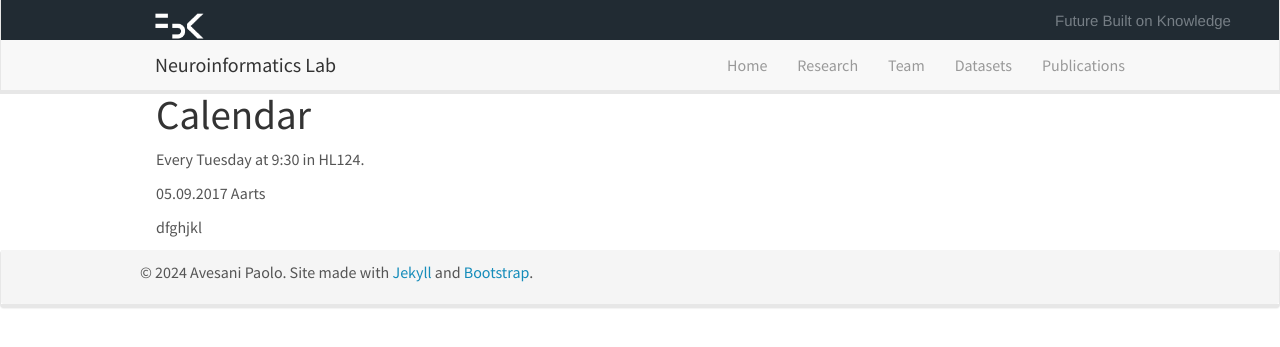
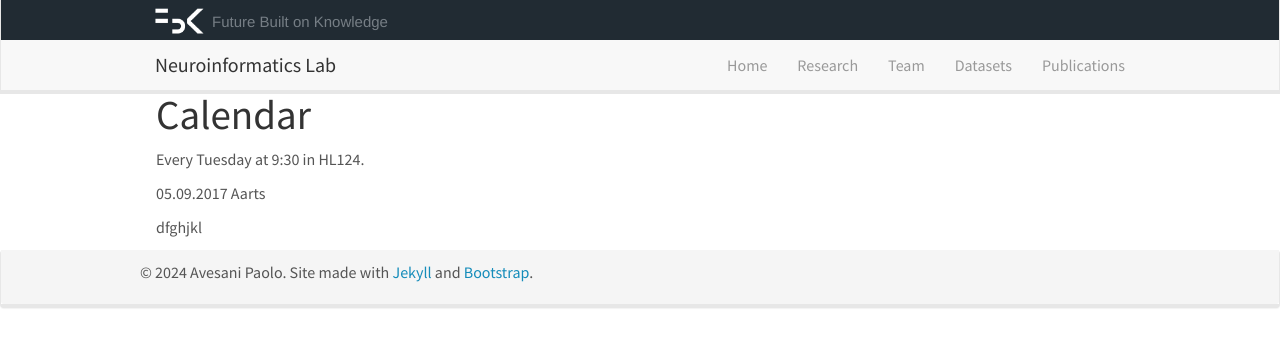
Before and after one commit to FBK-NILab/FBK-NILab.github.io, a Jekyll site: the page built from _pages/mini_lecture_series.md, in a window 1280 px wide. Shown: the top 347 px of the page. Built offline with Jekyll 4.4.1, drawn with Linux system fonts in a browser that asks for light colours; nearby versions of some CDN libraries.

Commit message:
fixed bug on dark header bar

```diff
--- a/_includes/header.html
+++ b/_includes/header.html
@@ -1,7 +1,7 @@
 <div class="navbar navbar-default navbar-fixed-top" role="navigation">
-  <div class="black-bar" style="height: 40px; padding: 5px 0;">
+  <div class="black-bar">
     <img src="{{ site.url }}{{ site.baseurl }}/images/logo_fbk_header_white.png" alt="Image 1" class="bar-image" style="height: 30px; width: auto; position: relative; top: -7px;"><a href="https://www.fbk.eu/en">
-      <div style="color: rgb(118, 126, 133); margin-left: 415px; font-family: 'Helvetica', sans-serif; font-size: 15px; font-weight: 10; position: absolute; top: 10px;">Future Built on Knowledge</div></a></div>
+      <div style="display: flex; flex-direction: column; align-items: center; color: rgb(118, 126, 133); font-family: 'Helvetica', sans-serif; font-size: 15px; font-weight: 10; transform: translate(-340px, -60px)">Future Built on Knowledge</div></a></div>
   <div class="container-fluid">
     <div class="navbar-header">
       <button type="button" class="navbar-toggle collapsed" data-toggle="collapse" data-target="#navbar-collapse-1" aria-expanded="false">
```
